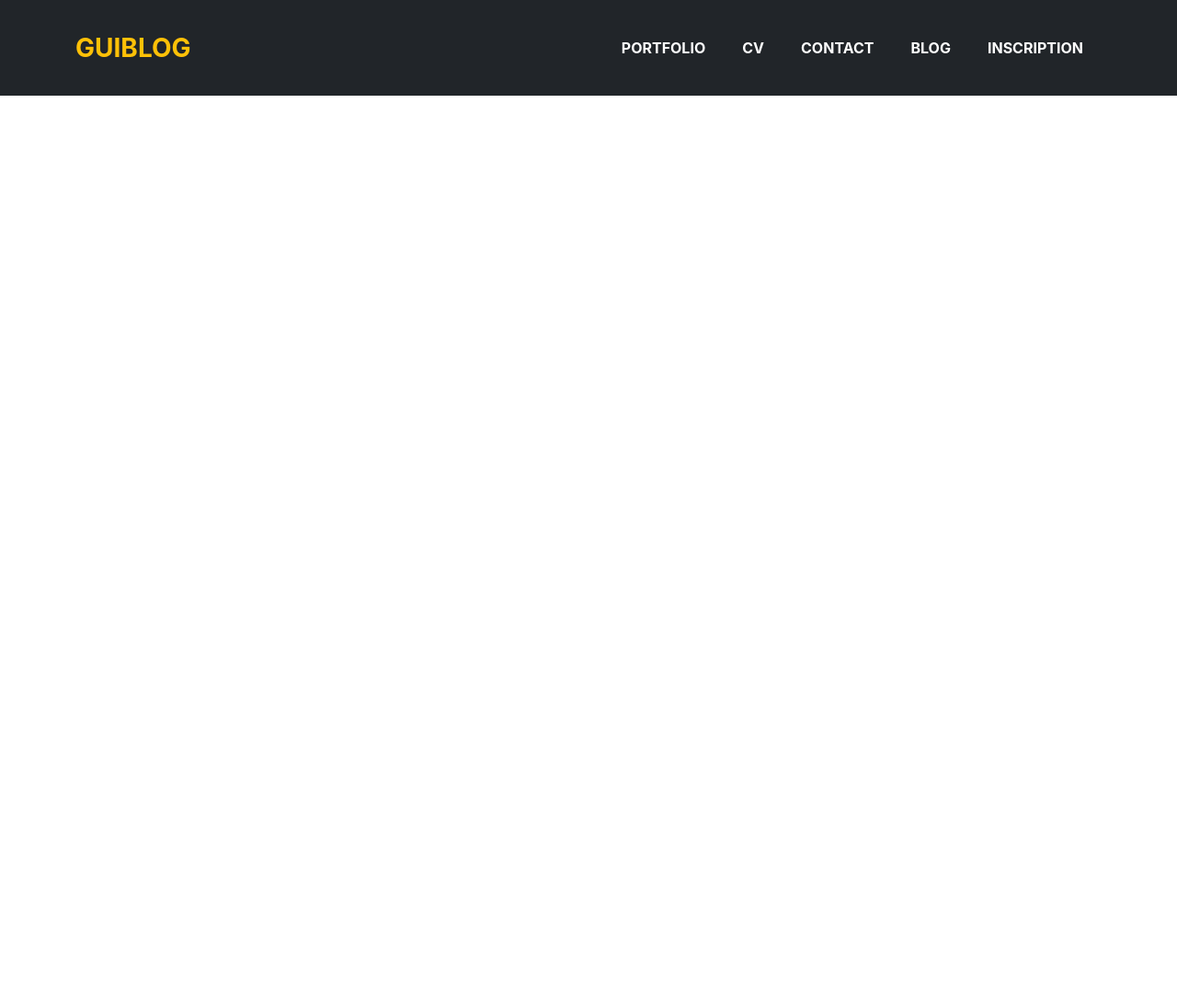
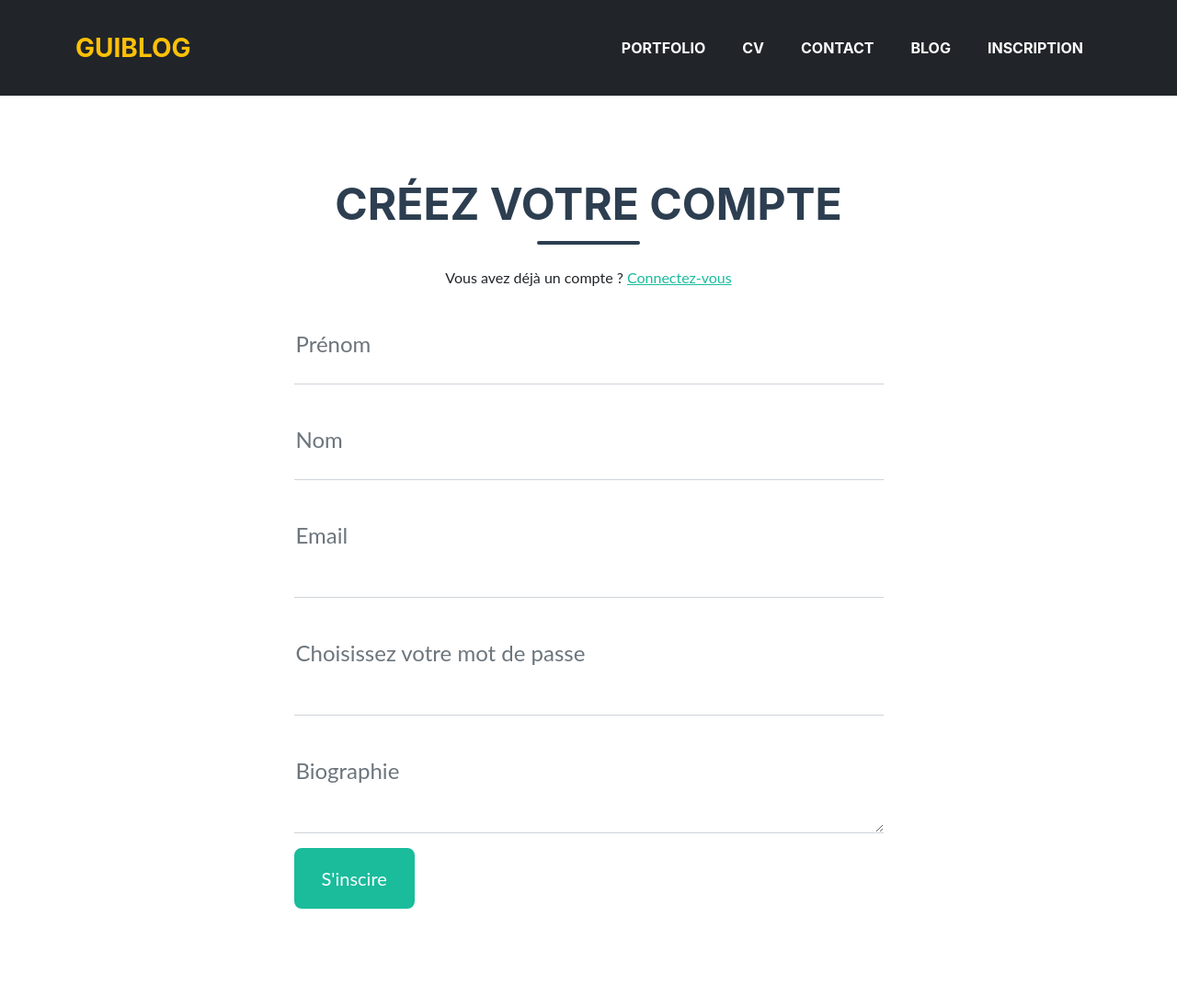
Before and after one commit to guillaumedbk/P5_Blog_Guillaume_De_Backre, a PHP site: the page made by Templates/home/signUp.html.twig in a window 1280 px wide. Shown: the whole page at 92% size. Before the commit the page ends 104 px from the top, so only its background shows below. Run offline with PHP 8.4, Linux system fonts and the light colour scheme; the template is opened without the code that fills it, so the values that code supplies are empty; some libraries are stand-ins or nearby versions.

Commit message:
Registration form

```diff
--- a/Templates/home/signUp.html.twig
+++ b/Templates/home/signUp.html.twig
@@ -1 +1,53 @@
 {% extends "base.html.twig" %}
+
+{% block body %}
+    <section class="page-section" id="contact">
+        <div class="container">
+            <!-- Contact Section Heading-->
+            <h2 class="page-section-heading text-center text-uppercase text-secondary mb-0">Créez votre compte</h2>
+            <!-- Icon Divider-->
+            <div class="divider-custom">
+                <div class="divider-custom-line"></div>
+            </div>
+
+            <p class="text-center mt-3">Vous avez déjà un compte ? <a href="?action=connectForm">Connectez-vous</a></p>
+
+            <div class="row justify-content-center">
+                <div class="col-lg-8 col-xl-7">
+                    <!-- Registration Form -->
+                    <form action="inscription" method="POST">
+                        <!-- Firstname input-->
+                        <div class="form-floating mb-3">
+                            <input class="form-control" type="text" id="firstname" name="firstname" placeholder="Prénom" required />
+                            <label for="firstname">Prénom</label>
+                        </div>
+                        <!-- Name input-->
+                        <div class="form-floating mb-3">
+                            <input type="text" class="form-control" id="name" name="name" placeholder="Nom" required />
+                            <label for="name">Nom</label>
+                            <div class="invalid-feedback" data-sb-feedback="name:required">Veuillez renseigner votre nom</div>
+                        </div>
+                        <!-- Email input-->
+                        <div class="form-floating mb-3">
+                            <label for="email">Email</label><br />
+                            <input type="email" class="form-control" id="email" name="email" required />
+                        </div>
+                        <!-- Password input-->
+                        <div class="form-floating mb-3">
+                            <label for="password">Choisissez votre mot de passe</label><br />
+                            <input type="password" class="form-control" id="password" name="password" required />
+                        </div>
+                        <!-- Bio input-->
+                        <div class="form-floating mb-3">
+                            <label for="content">Biographie</label><br />
+                            <textarea class="form-control" id="bio" name="bio"></textarea>
+                            <div class="invalid-feedback" data-sb-feedback="message:required">Veuillez entrer votre contenu.</div>
+                        </div>
+                        <!-- Submit Button-->
+                        <button class="btn btn-primary btn-xl" type="submit" value="Envoyer" name="userform">S'inscire</button>
+                    </form>
+                </div>
+            </div>
+        </div>
+    </section>
+{% endblock %}
```
